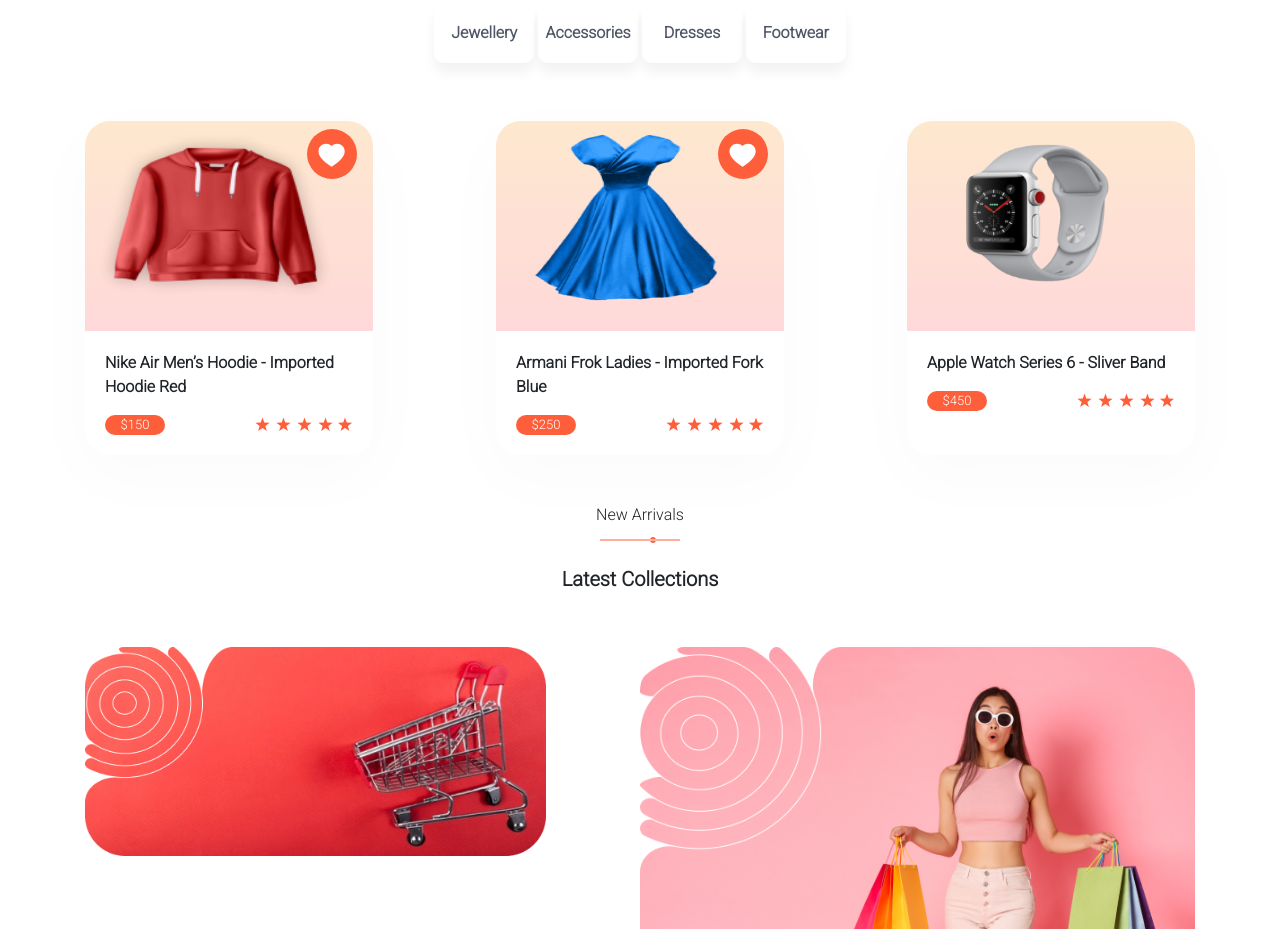
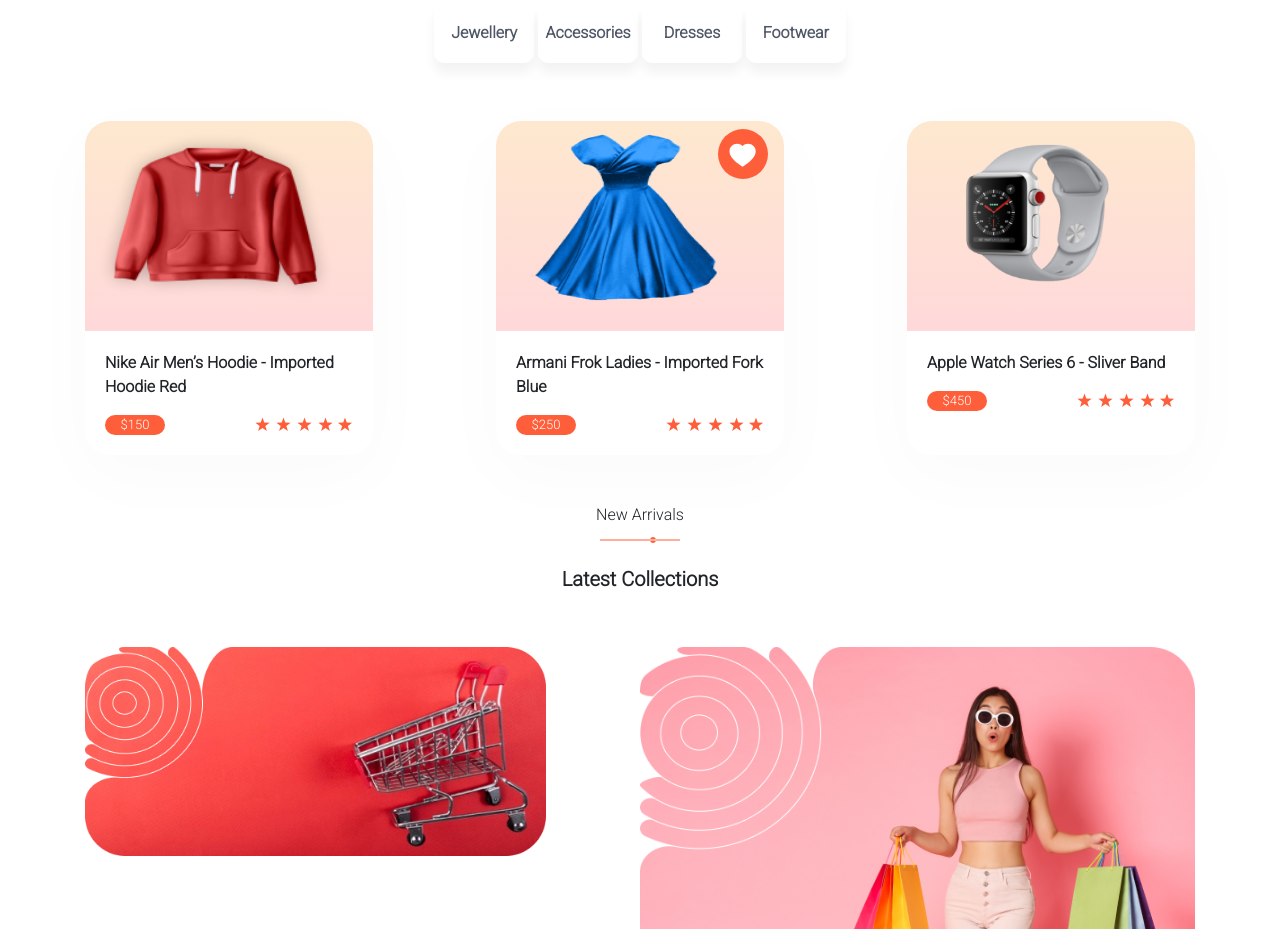
Before and after one commit to Dalvigb/module-test, a plain HTML site: page index.html in a window 1280 px wide. Shown: the part 1035-1964 px from the top of the page. Drawn offline with nearby package versions, Linux system fonts and the light colour scheme; a web font is replaced by a local one.

Commit message:
final commit

```diff
--- a/index.html
+++ b/index.html
@@ -97,7 +97,7 @@
                 <div class="card my-card1" style="width: 18rem;">
                     <div class="image">
                         <img src="./E-Commerce2/hoodie.png" class="card-img-top" alt="...">
-                        <img id="favicon" src="./E-Commerce2/Favorties Icon.svg" alt="Favorties">
+
                     </div>
                     <div class="card-body">
                         <p class="card-text"><strong>Nike Air Men’s Hoodie - Imported
```
Also changed, not shown: 1 other file.
